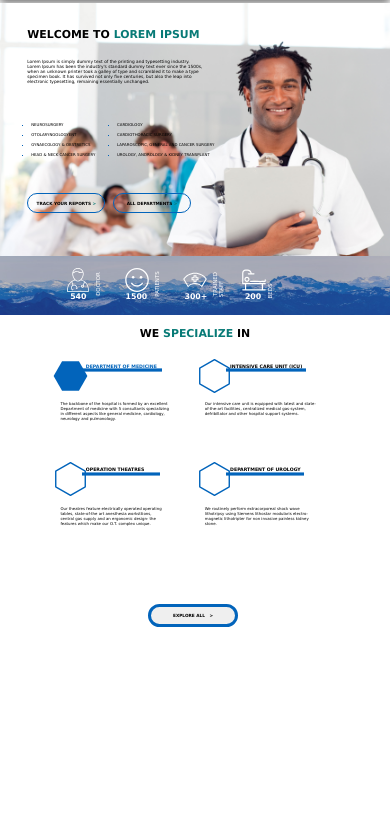
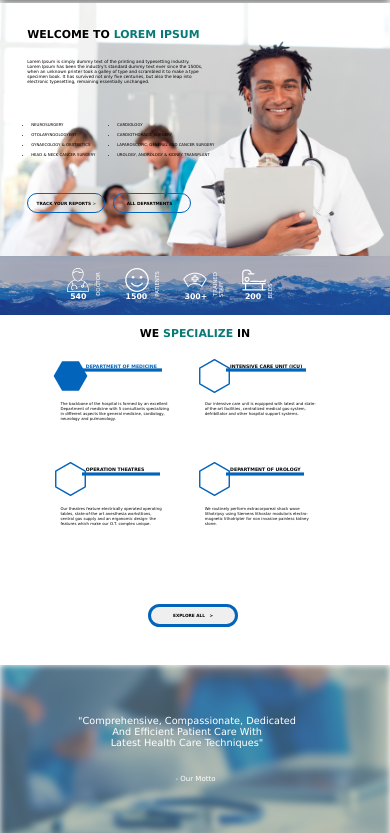
Before and after one commit to aachman22/hustler_test, a plain HTML site: page index.html in a window 390 px wide. Shown: the part 343-1176 px from the top of the page. Before the commit the page ends 1008 px from the top, so only its background shows below. Drawn offline with Linux system fonts and the light colour scheme; grey boxes are pictures that could not be loaded.

Commit message:
final implementation till block 8 for both mobile and desktop

```diff
--- a/design.css
+++ b/design.css
@@ -502,7 +502,7 @@ a:active {
 }
 
 #b7img3-2 {
-  left: 20.5%;
+  left: 20.4%;
 }
 
 #b7img4-2 {
@@ -521,6 +521,41 @@ a:active {
   border-radius: 20px;
   border-color: #0264BB;
   left: 38%;
+}
+
+.block8 {
+  position: relative;
+  height: 60%;
+  width: 100%;
+  overflow: hidden;
+  text-align: center;
+}
+
+#b8img1 {
+  left: 0%;
+  position: absolute;
+  height: 130%;
+  width: 100%;
+  margin: 0px;
+  z-index: -1;
+  filter: blur(3px) opacity(80%) brightness(70%);
+}
+
+#b8text1 {
+  position: absolute;
+  top: 30%;
+  color: white;
+  font-size: 2.5vw;
+  left: 20%;
+  /* z-index: 1; */
+}
+
+#b8text2 {
+  position: absolute;
+  top: 65%;
+  font-size: 1.8vw;
+  color: white;
+  left: 45%;
 }
 
 @media only screen and (max-width: 768px) {
@@ -665,4 +700,8 @@ a:active {
     top: 53%;
   }
 
+  .block8 {
+    height: 20%;
+  }
+
 }
--- a/index.html
+++ b/index.html
@@ -101,6 +101,12 @@
       <button type="button" id="b7button1">EXPLORE ALL &nbsp; ></button>
     </div>
 
+    <div class="block8">
+      <p id="b8text2">- Our Motto</p>
+      <p id=b8text1>"Comprehensive, Compassionate, Dedicated <br>And Efficient Patient Care With <br> Latest Health Care Techniques"</p>
+      <img src="images/doctor2.jpeg" id="b8img1">
+    </div>
+
     <!-- <div>Icons made by <a href="https://www.flaticon.com/authors/prosymbols" title="Prosymbols">Prosymbols</a> from <a href="https://www.flaticon.com/" title="Flaticon">www.flaticon.com</a> is licensed by <a href="http://creativecommons.org/licenses/by/3.0/" title="Creative Commons BY 3.0" target="_blank">CC 3.0 BY</a></div> -->
   </body>
 </html>
```
Also changed, not shown: images/doctor2.jpeg (added).
